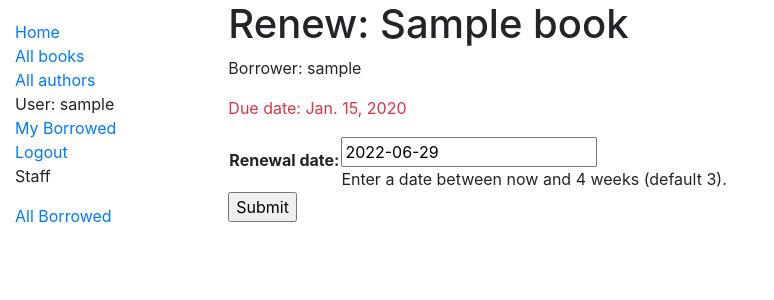
After one commit to WesleyVitor/localLibrary, a Django app: page /catalog/book/00000000-0000-0000-0000-000000000001/renew/ in a window 1280 px wide. The commit adds this page. Shown: the top 300 px of the page, without its empty margins (0-774 px from the left). Run offline with Django 4.2, Linux system fonts and the light colour scheme; a user stored in the database is signed in; tables that the repository leaves empty hold one stand-in row (values such as "Sample post"); parts of the project's set-up code (start-up, migrations or seed data) failed here and were passed over; some libraries are stand-ins or nearby versions.

Commit message:
feat: Usando forms

```diff
--- /dev/null
+++ b/locallibrary/catalog/forms.py
@@ -0,0 +1,19 @@
+from django import forms
+from django.core.exceptions import ValidationError
+import datetime
+
+class RenewBookForm(forms.Form):
+    renewal_date = forms.DateField(help_text="Enter a date between now and 4 weeks (default 3).")
+
+    def clean_renewal_date(self):
+        date = self.cleaned_data['renewal_date']
+
+        #Verifica se a data de renovação adicionada está no passado
+        if date < datetime.date.today():
+            raise ValidationError(_('Invalid date - renewal in past'))
+
+        #Verifica se a data de renovação adicionada tem mais do que 3 semanas no futuro
+        if date > datetime.date.today() + datetime.timedelta(weeks=4):
+            raise ValidationError(_('Invalid date - renewal more than 4 weeks ahead'))
+
+        return date
--- a/locallibrary/catalog/templates/base_generic.html
+++ b/locallibrary/catalog/templates/base_generic.html
@@ -34,6 +34,7 @@
             {% endif %}
             <p>Staff</p>
              <li><a href="{% url 'borrowed' %}">All Borrowed</a></li>
+
           </ul>
           {% endblock %}
         </div>
--- /dev/null
+++ b/locallibrary/catalog/templates/books/book_renew_librarian.html
@@ -0,0 +1,15 @@
+{% extends "base_generic.html" %}
+
+{% block content %}
+  <h1>Renew: {{ book_instance.book.title }}</h1>
+  <p>Borrower: {{ book_instance.borrower }}</p>
+  <p{% if book_instance.is_overdue %} class="text-danger"{% endif %}>Due date: {{ book_instance.due_back }}</p>
+
+  <form action="" method="post">
+    {% csrf_token %}
+    <table>
+    {{ form.as_table }}
+    </table>
+    <input type="submit" value="Submit">
+  </form>
+{% endblock %}
--- a/locallibrary/catalog/templates/books/bookinstance_list_borrowed.html
+++ b/locallibrary/catalog/templates/books/bookinstance_list_borrowed.html
@@ -10,6 +10,8 @@
       <li class="{% if bookinst.is_overdue %}text-danger{% endif %}">
         <a href="{% url 'book-detail' bookinst.book.pk %}">{{bookinst.book.title}}</a> ({{ bookinst.due_back }})
         - {{bookinst.borrower.username}}
+
+        <a href="{% url 'renew-book-librarian' bookinst.pk %}">Renew</a>
       </li>
       {% endfor %}
     </ul>
--- a/locallibrary/catalog/urls.py
+++ b/locallibrary/catalog/urls.py
@@ -6,4 +6,5 @@ urlpatterns = [
     path(r"^book/(?P<pk>\d+)$", views.BookDetailView.as_view(), name="book-detail"),
     path('mybooks/', views.LoanedBooksByUserListView.as_view(), name='my-borrowed'),
     path('borrowed/', views.LoadnedBooksOnLoad.as_view(), name='borrowed'),
+    path('book/<uuid:pk>/renew/', views.renew_book_librarian, name='renew-book-librarian'),
 ]
--- a/locallibrary/catalog/views.py
+++ b/locallibrary/catalog/views.py
@@ -1,13 +1,17 @@
-from django.http import HttpRequest, HttpResponse
-from django.shortcuts import render
+from django.http import HttpRequest, HttpResponse, HttpResponseRedirect
+from django.shortcuts import render, get_object_or_404
 from typing import Any
 from .models import Author, Book, BookInstance, Genre
+from .forms import RenewBookForm
 
 from django.views import generic
+from django.contrib.auth.decorators import login_required, permission_required
+from django.contrib.auth.mixins import LoginRequiredMixin, PermissionRequiredMixin
 
-from django.contrib.auth.decorators import login_required
+import datetime
+from django.urls import reverse
 
-from django.contrib.auth.mixins import LoginRequiredMixin, PermissionRequiredMixin
+
 @login_required
 def index(request: HttpRequest) -> HttpResponse:
 
@@ -73,3 +77,29 @@ class LoadnedBooksOnLoad(PermissionRequiredMixin,LoginRequiredMixin,generic.List
 
     def get_queryset(self):
         return BookInstance.objects.filter(status__exact='o').order_by('due_back')
+
+@permission_required('catalog.can_view_all_borrowed')
+def renew_book_librarian(request, pk):
+
+    book_instance = get_object_or_404(BookInstance, pk=pk)
+
+    if request.method == 'POST':
+        form = RenewBookForm(request.POST)
+
+        if form.is_valid():
+            book_instance.due_back = form.cleaned_data['renewal_date']
+            book_instance.save()
+
+            return HttpResponseRedirect(reverse('borrowed'))
+
+    else:
+        proposed_renewal_date = datetime.date.today() + datetime.timedelta(weeks=3)
+
+        form = RenewBookForm(initial={'renewal_date':proposed_renewal_date})
+
+        context = {
+            'form':form,
+            'book_instance':book_instance
+        }
+
+        return render(request, 'books/book_renew_librarian.html', context)
```
